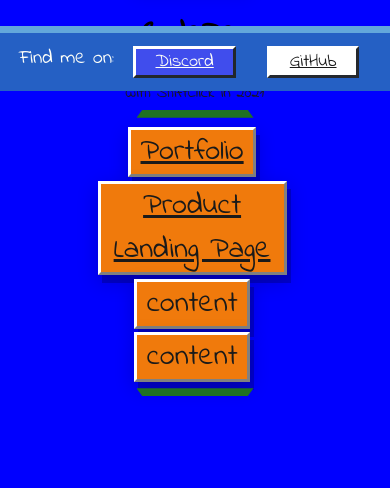
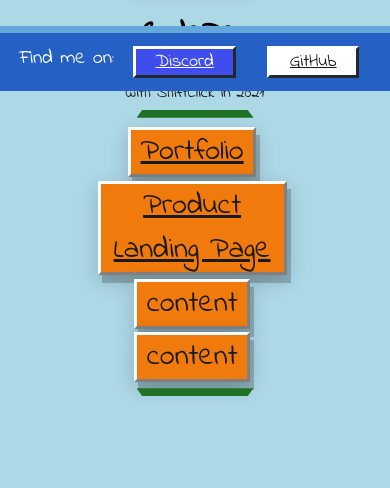
Before and after one commit to KalloCodes/web-project, a plain HTML site: page coding.html in a window 390 px wide. Shown: the part 753-1241 px from the top of the page. Drawn offline with Linux system fonts and the light colour scheme.

Commit message:
Quick correction
Removed media query checking tools (changing background colour as viewport size changes). Site no longer looks like a rave as screen size changes.

```diff
--- a/css/codingstyle.css
+++ b/css/codingstyle.css
@@ -287,10 +287,6 @@ footer {
 }
 
 @media only screen and (max-width: 400px) {
-    :root {
-        background-color: blue;
-    }
-
     footer {
         width: 100%;
     }
--- a/css/drawingstyle.css
+++ b/css/drawingstyle.css
@@ -298,10 +298,6 @@ footer {
 }
 
 @media only screen and (max-width: 400px) {
-    :root {
-        background-color: blue;
-    }
-
     footer {
         width: 100%;
     }
--- a/css/writingstyle.css
+++ b/css/writingstyle.css
@@ -289,10 +289,6 @@ footer {
 }
 
 @media only screen and (max-width: 400px) {
-    :root {
-        background-color: blue;
-    }
-
     footer {
         width: 100%;
     }
```
